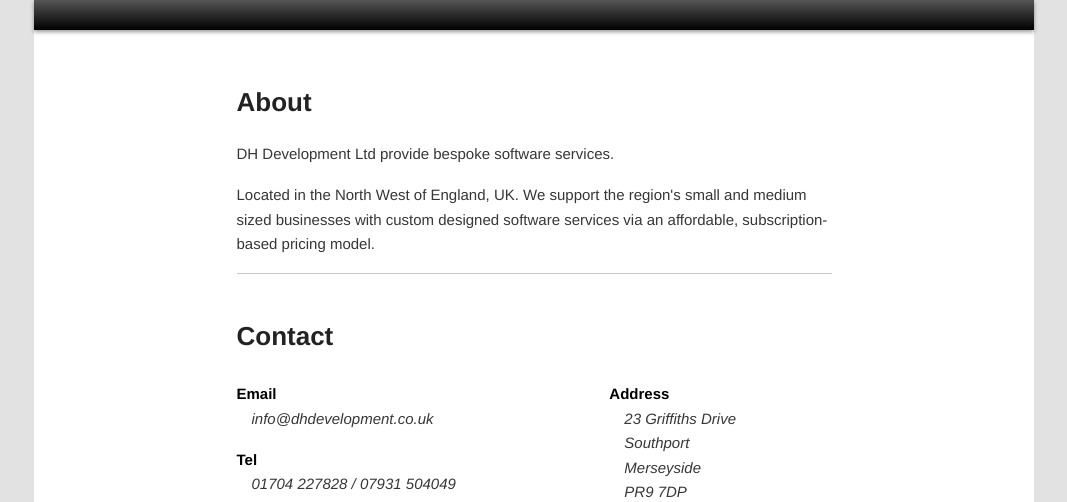
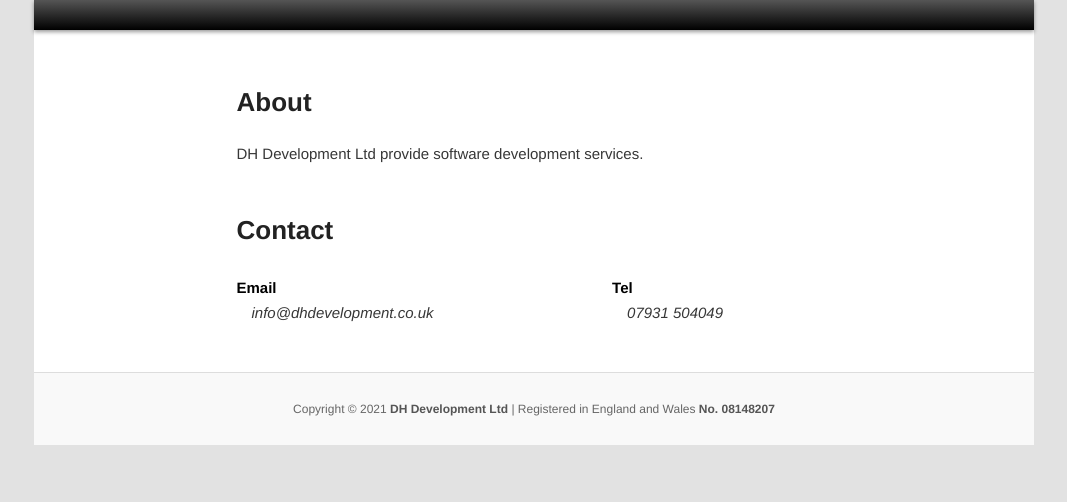
Before and after one commit to DH-Development/DH-Development.github.io, a plain HTML site: page index.html in a window 1280 px wide. Shown: the part 298-800 px from the top of the page, without its empty margins (106-1173 px from the left). Drawn offline with Linux system fonts and the light colour scheme.

Commit message:
Simplify

```diff
--- a/index.html
+++ b/index.html
@@ -34,15 +34,7 @@
                             <h1>About</h1>
                         </header>
                         <div class="entry-content">
-                            <p>DH Development Ltd provide bespoke software services.</p>
-                            <p>Located in the North West of England, UK. We support the region's
-                            small and medium sized businesses with custom designed software
-                            services via an affordable, subscription-based pricing model.
-                            <!--<p>If you are a client, looking for your project,
-                                you should log into
-                                <a href="http://projects.dhdevelopment.co.uk/login">projects.dhdevelopment.co.uk</a>.
-                                </p> -->
-                                <hr/>
+                            <p>DH Development Ltd provide software development services.</p>
                         </div>
                     </article>
 
@@ -58,19 +50,10 @@
                                         <td>
                                             <h2>Email</h2>
                                             <p>info@dhdevelopment.co.uk</p>
-                                            <h2>Tel</h2>
-                                            <p>01704 227828 / 07931 504049</p>
                                         </td>
                                         <td>
-                                            <h2>Address</h2>
-                                            <address>
-                                                <p>
-                                                23 Griffiths Drive<br />
-                                                Southport<br />
-                                                Merseyside<br />
-                                                PR9 7DP
-                                                </p>
-                                            </address>
+                                            <h2>Tel</h2>
+                                            <p>07931 504049</p>
                                         </td>
                                     </tr>
                                 </tbody>
@@ -82,7 +65,7 @@
 
             <footer id="colophon">
                 <div id="site-owner">
-                    Copyright © 2017 <a href="http://www.dhdevelopment.co.uk/">DH Development Ltd</a>
+                    Copyright © 2021 <a href="http://www.dhdevelopment.co.uk/">DH Development Ltd</a>
                     <span class="hide-for-small">
                         | Registered in England and Wales
                         <a href="https://beta.companieshouse.gov.uk/search?q=08148207">No. 08148207</a>
```
